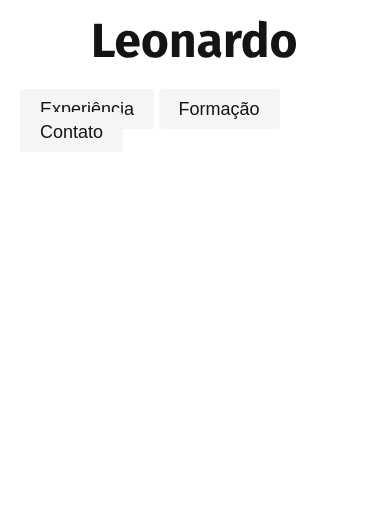
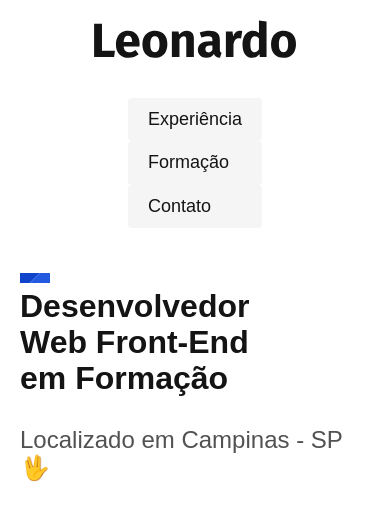
Before and after one commit to leozizz/leozizz.github.io, a plain HTML site: page index.html in a window 390 px wide. Drawn offline with Linux system fonts and the light colour scheme.

Commit message:
Config main css

```diff
--- a/assets/css/header.css
+++ b/assets/css/header.css
@@ -20,7 +20,7 @@
     padding: 10px 20px;
     text-decoration: none;
     color: #141414;
-    /*display: block;*/
+    display: block;
 }
 
 @media (max-width: 800px) {
--- /dev/null
+++ b/assets/css/introducao.css
@@ -0,0 +1,65 @@
+.introducao {
+    max-width: 1200px;
+    padding: 40px 20px;
+    margin: 0 auto;
+    display: grid;
+    grid-template-columns: 1fr 2fr;
+    gap: 100px;
+    align-items: center;
+}
+
+.introducao h1{
+    font-size: 4.5rem;
+    line-height: 1.125;
+    margin-bottom: 30px;
+    position: relative;
+}
+
+.introducao h1::before {
+    content: "";
+    display: block;
+    width: 130px;
+    height: 100px;
+    background: url('../img/Detalhe.svg') no-repeat center;
+    position: absolute;
+    top: -15px;
+    left: -40px;
+    z-index: -1;
+}
+
+.introducao p {
+    font-size: 1.5rem;
+    color: #525252;
+}
+
+@media (max-width: 1000px) {
+    .introducao h1 {
+        font-size: 3rem;
+    }
+}
+
+@media (max-width: 800px) {
+    .introducao {
+        grid-template-columns: 1fr 1fr;
+        gap: 40px;
+    }
+
+    .introducao h1 {
+        font-size: 2rem;
+    }
+
+    .introducao h1::before {
+        width: 30px;
+        height: 10px;
+        left: 0px;
+    }
+}
+
+@media (max-width: 400px) {
+    .introducao {
+        grid-template-columns: 1fr;
+    }
+    .introducao img {
+        display: none;
+    }
+}
--- a/assets/css/style.css
+++ b/assets/css/style.css
@@ -1,2 +1,3 @@
 @import './global.css';
 @import './header.css';
+@import './introducao.css'
--- a/index.html
+++ b/index.html
@@ -20,5 +20,13 @@
             </ul>
         </nav>
     </header>
+
+    <main class="introducao">
+        <img src="assets/img/Perfil.png" alt="Leonardo Silva">
+        <div>
+            <h1>Desenvolvedor<br> Web Front-End<br> em Formação</h1>
+            <p>Localizado em Campinas - SP 🖖</p>
+        </div>
+    </main>
 </body>
 </html>
```
